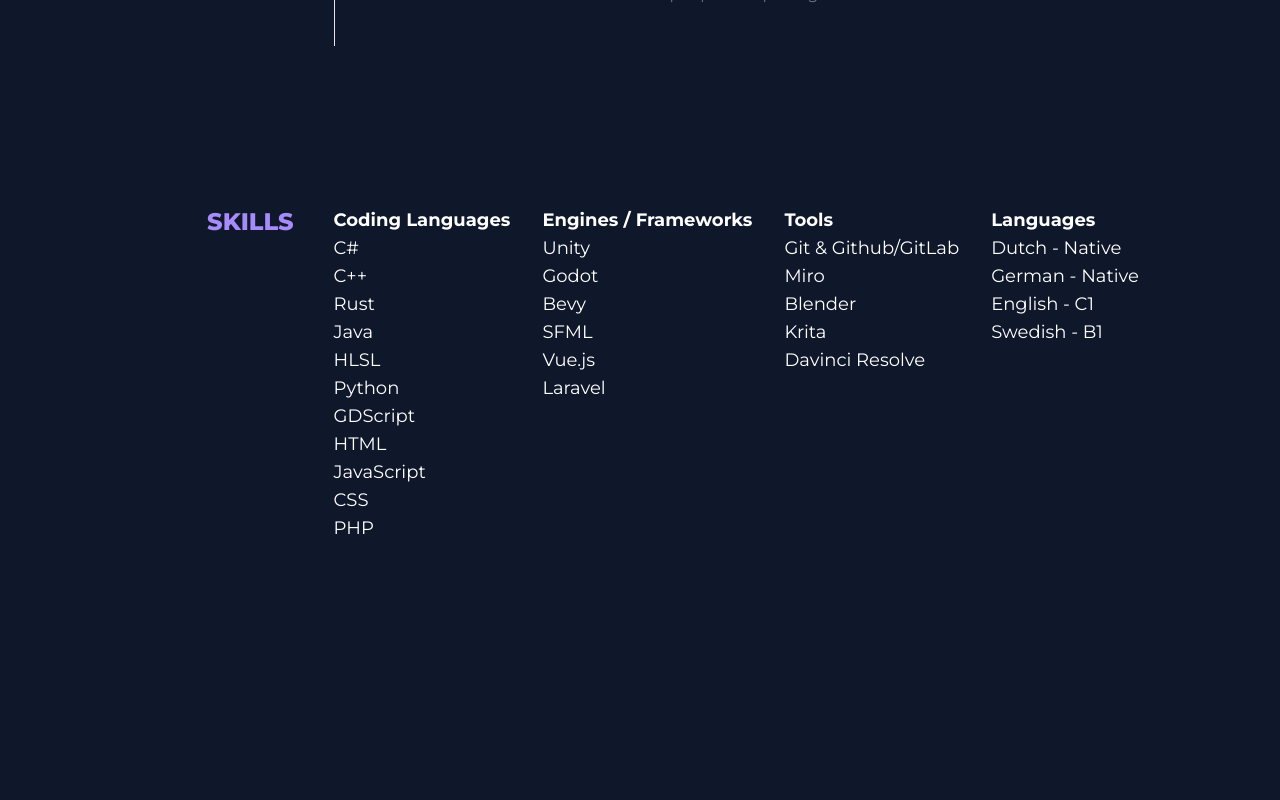
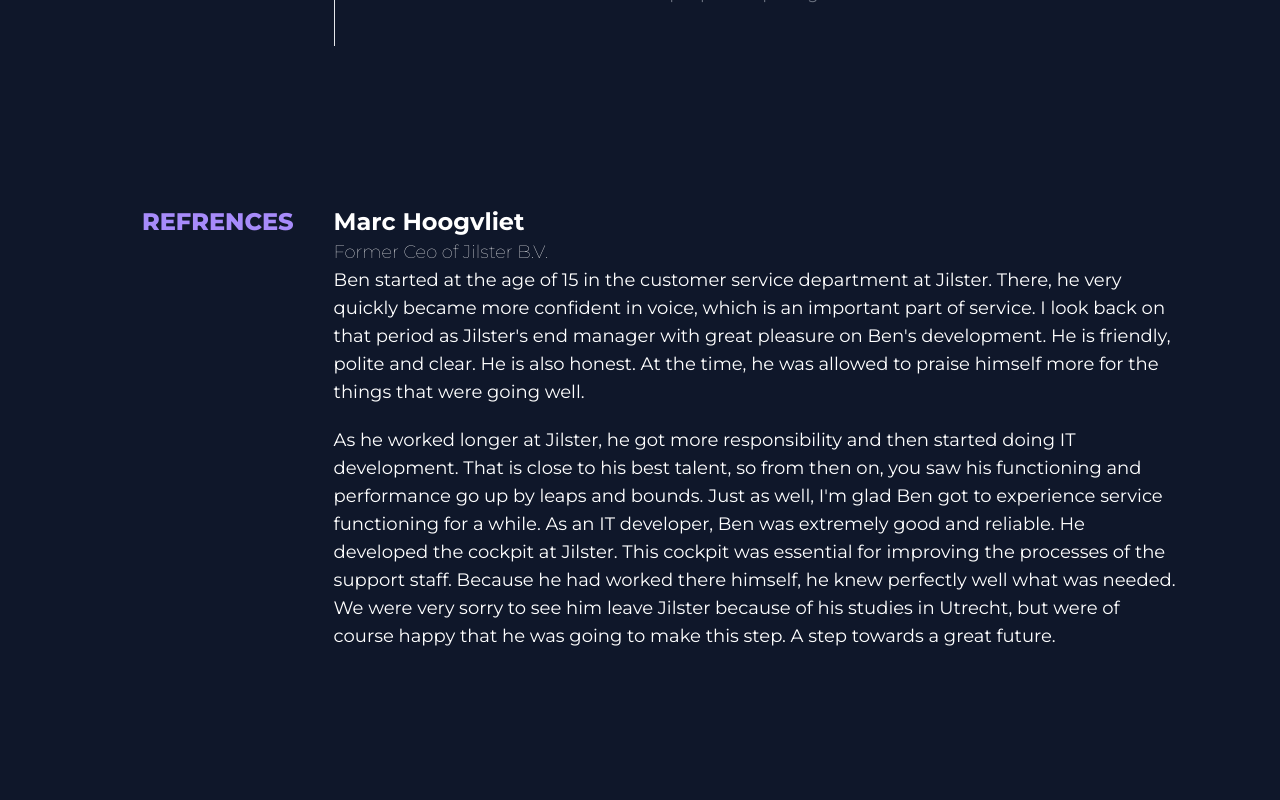
Before and after one commit to brosenmoller/brosenmoller.github.io, a Vue app: page / in a window 1280 px wide. Shown: the part 2540-3340 px from the top of the page. Built offline with nearby package versions, Linux system fonts and the light colour scheme.

Commit message:
Added Refrences Section

```diff
--- /dev/null
+++ b/src/components/MainPageSections/Refrences.vue
@@ -0,0 +1,54 @@
+<template>
+    <section id="refrences" class="section-main">
+
+    <div class="lg:w-1/5 pr-5">
+        <h1 class="flex lg:justify-end justify-start font-extrabold text-2xl uppercase text-violet-400">
+                Refrences
+        </h1>
+    </div>
+
+    <div class="lg:w-4/5 pl-5 lg:mt-0 mt-4">
+
+        <div class="lg:flex lg:justify-between gap-8">
+
+            <!-- <div class="lg:w-1/2 lg:mb-0 mb-5">
+                <h1 class="font-bold text-2xl">Marc Hoogvliet</h1>
+                <span class="font-thin text-lg">Former Ceo of Jilster B.V.</span>
+
+                <p class="">
+                    Ben started at the age of 15 in the customer service department at your Jilster. There, he very quickly became more confident in voice, which is an important part of service. I look back on that period as Jilster's end manager with great pleasure on Ben's development. He is friendly, polite and clear. He is also honest. At the time, he was allowed to praise himself more for the things that were going well.
+                </p>
+
+                <p class="mt-5">
+                    As he worked longer at Jilster, he got more responsibility and then started doing IT development. That is close to his best talent, so from then on, you saw his functioning and performance go up by leaps and bounds. Just as well, I'm glad Ben got to experience service functioning for a while. As an IT developer, Ben was extremely good and reliable. He developed the cockpit at Jilster. This cockpit was essential for improving the processes of the support staff. Because he had worked there himself, he knew perfectly well what was needed. We were very sorry to see him leave Jilster because of his studies in Utrecht, but were of course happy that he was going to make this step. A step towards a great future.
+                </p>
+            </div>
+
+            <div class="lg:w-1/2">
+                <h1 class="font-bold text-2xl">Johannes Rosenmöller</h1>
+                <span class="font-thin text-lg">Ceo of HUmotion Gmbh</span>
+
+                <p class="">
+                    TODO:
+                </p>
+            </div> -->
+
+            <div class="">
+                <h1 class="font-bold text-2xl">Marc Hoogvliet</h1>
+                <span class="font-thin text-lg">Former Ceo of Jilster B.V.</span>
+
+                <p class="">
+                    Ben started at the age of 15 in the customer service department at Jilster. There, he very quickly became more confident in voice, which is an important part of service. I look back on that period as Jilster's end manager with great pleasure on Ben's development. He is friendly, polite and clear. He is also honest. At the time, he was allowed to praise himself more for the things that were going well.
+                </p>
+
+                <p class="mt-5">
+                    As he worked longer at Jilster, he got more responsibility and then started doing IT development. That is close to his best talent, so from then on, you saw his functioning and performance go up by leaps and bounds. Just as well, I'm glad Ben got to experience service functioning for a while. As an IT developer, Ben was extremely good and reliable. He developed the cockpit at Jilster. This cockpit was essential for improving the processes of the support staff. Because he had worked there himself, he knew perfectly well what was needed. We were very sorry to see him leave Jilster because of his studies in Utrecht, but were of course happy that he was going to make this step. A step towards a great future.
+                </p>
+            </div>
+
+        </div>
+    </div>
+
+
+    </section>
+</template>
--- a/src/routes/Main.vue
+++ b/src/routes/Main.vue
@@ -3,6 +3,7 @@
         <Intro />
         <About />
         <Timeline />
+        <Refrences />
         <Skills />
         <Projects />
         <Hobbies />
@@ -13,6 +14,7 @@
     import Intro from "../components/MainPageSections/Intro.vue";
     import About from "../components/MainPageSections/About.vue";
     import Timeline from "../components/MainPageSections/Timeline.vue";
+    import Refrences from "../components/MainPageSections/Refrences.vue";
     import Skills from "../components/MainPageSections/Skills.vue";
     import Projects from "../components/MainPageSections/Projects.vue";
     import Hobbies from "../components/MainPageSections/Hobbies.vue";
```
